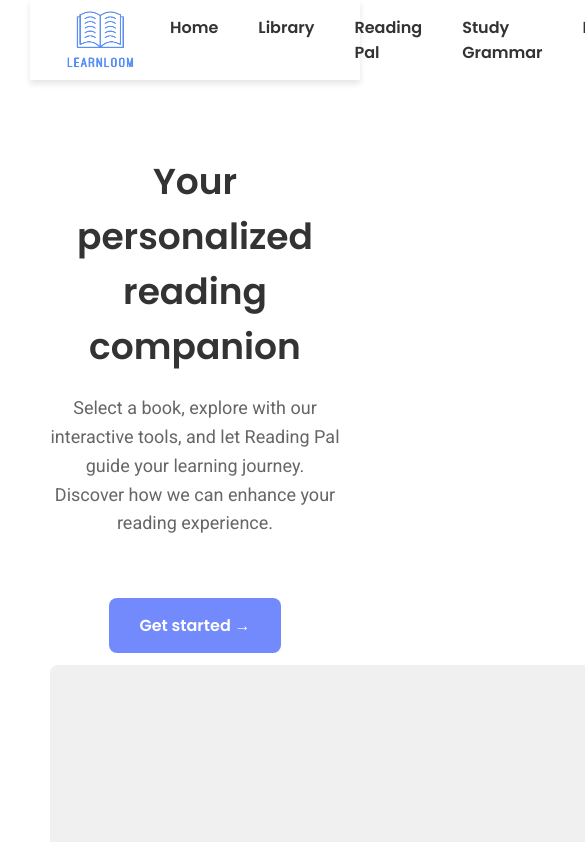
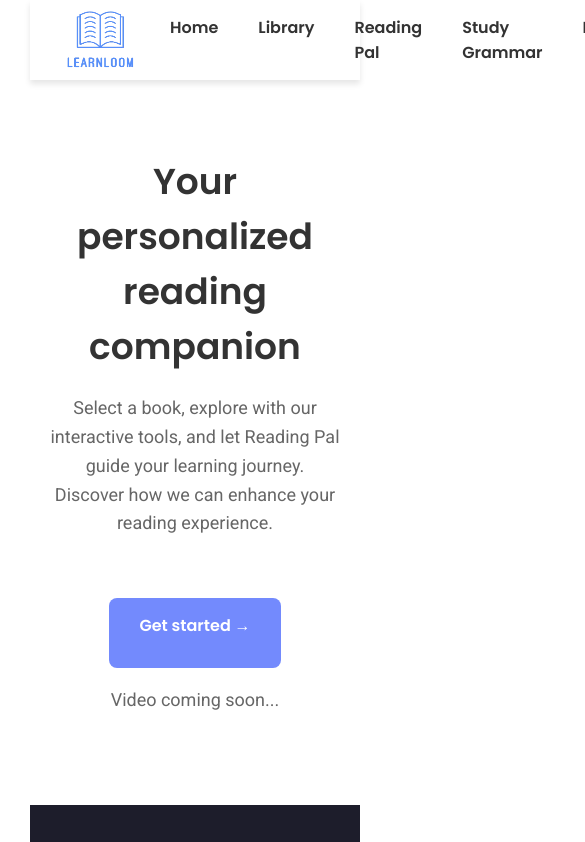
Before and after one commit to SkylarS300/LearnLoom-cac, a plain HTML site: page index.html in a window 390 px wide. Shown: the top 842 px of the page, 585 px wide, since content can reach past the window. Drawn offline with Linux system fonts and the light colour scheme.

Commit message:
style.css

```diff
--- a/style.css
+++ b/style.css
@@ -205,19 +205,21 @@ p {
   }
 }
 
-/* Placeholder for the video */
-.video-placeholder {
-  background-color: #f0f0f0;
-  height: 500px;
-  width: 830px;
-  margin: 4% auto;
+/* Adjusting the GIF Container and Size */
+.gif-container {
   display: flex;
-  align-items: center;
-  justify-content: center;
-  font-family: 'Poppins', sans-serif;
-  font-size: 18px;
-  color: #666;
-  border-radius: 8px;
+  justify-content: center;  /* Center the GIF horizontally */
+  width: 100%;  /* Full width of the container */
+  max-width: 1000px;  /* Increase maximum width for larger screens */
+  margin: 50px auto;  /* Center the container on the page with space above and below */
+}
+
+.responsive-gif {
+  width: 100%;  /* Ensure the GIF fills the container */
+  max-width: 1400px;  /* Increase max-width to allow the GIF to be bigger */
+  height: auto;  /* Maintain aspect ratio */
+  margin: 0 auto;  /* Center the GIF */
+  display: block;
 }
 
 /* Divider Styling */
@@ -448,8 +450,10 @@ p {
   transition: background-color 0.3s ease;
 }
 
-.cta-button:hover {
-  background-color: #5a6fd1; /* Darker shade on hover */
+
+/* Only for the Get Started button */
+.get-started-btn {
+  margin-bottom: 100px; /* Adjust this to add space only below the Get Started button */
 }
 
 /* Responsive Design for Smaller Screens */
@@ -460,5 +464,6 @@ p {
   }
   .cta-button {
     margin-top: 20px;
+    padding-bottom: 30px;
   }
 }
```
